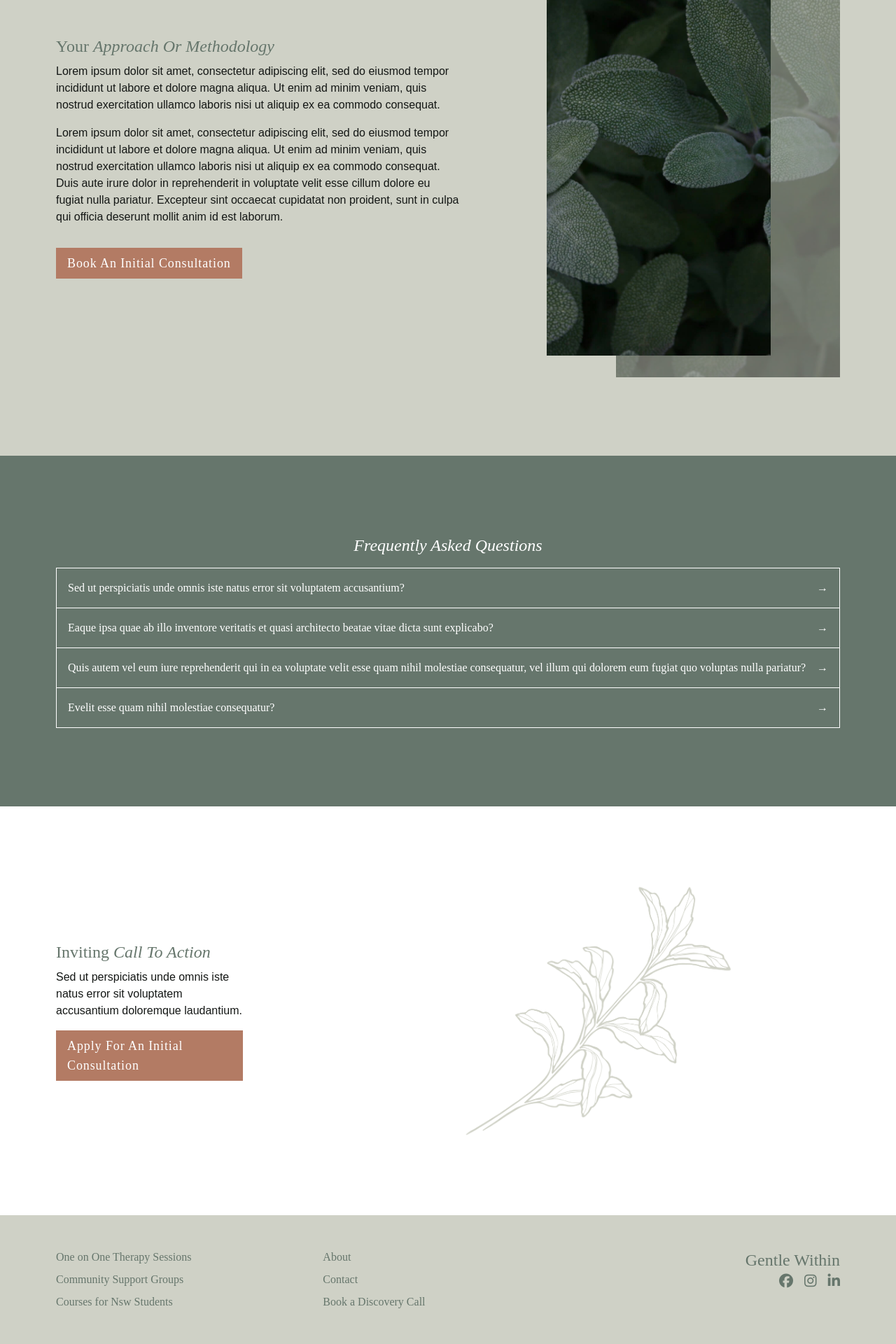
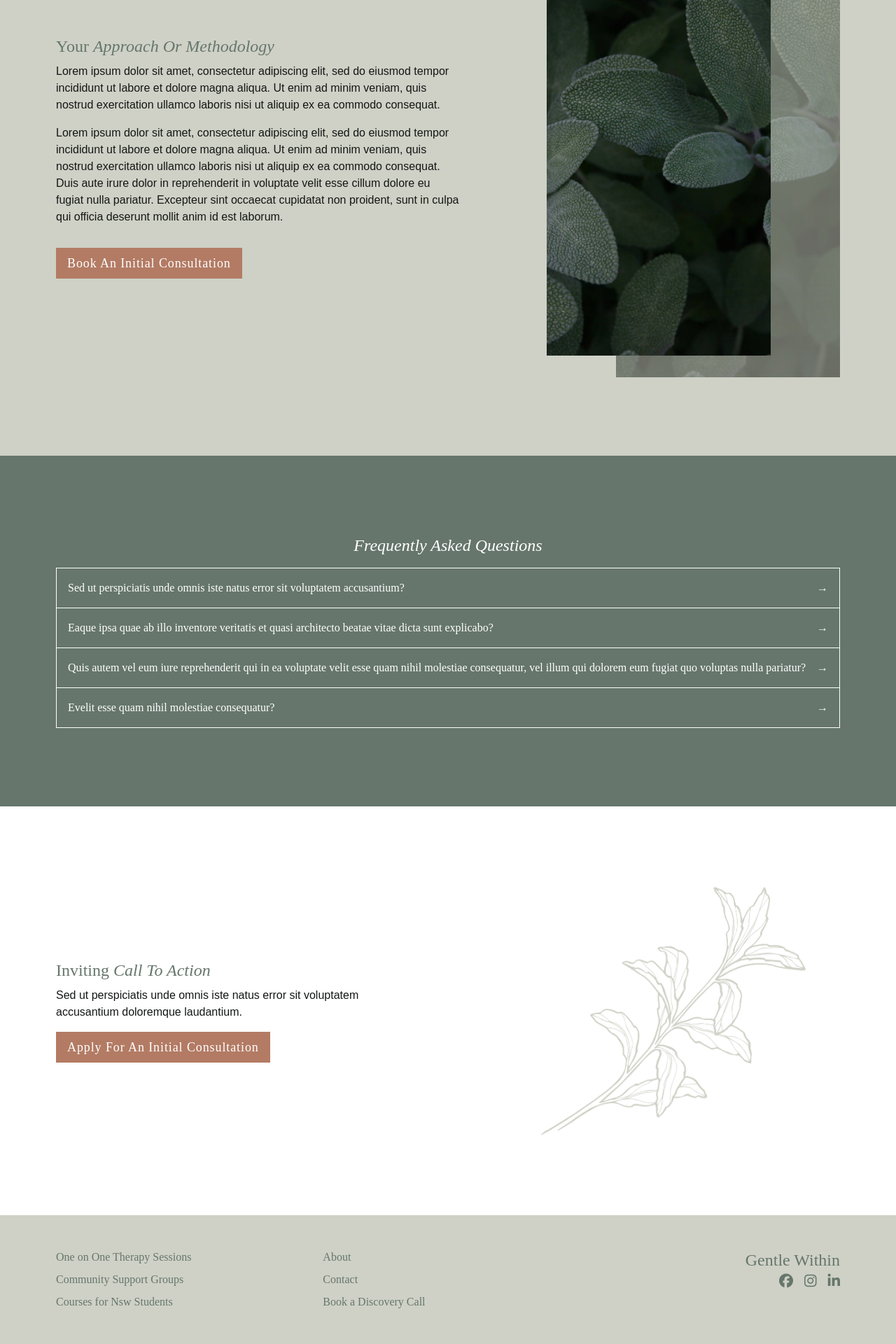
Before and after one commit to brittwoodard/gentle-within, a Jekyll site: the page built from _offerings/individual-therapy-sessions.md, in a window 1280 px wide. Shown: the part 2194-4114 px from the top of the page at 70% size. Built offline with Jekyll 4.4.1, drawn with Linux system fonts in a browser that asks for light colours; some web fonts are replaced.

Commit message:
fixed padding

```diff
--- a/_layouts/offering.html
+++ b/_layouts/offering.html
@@ -118,7 +118,7 @@ layout: default
 
 
 <!-- Call To Action -->
-<section class="grid grid-cols-3 py-20 lg:py-28">
+<section class="grid grid-cols-2 py-20 lg:py-28">
 
     <!-- Left Column / Text -->
     <div class="px-8 lg:px-20 flex items-center">
@@ -132,5 +132,5 @@ layout: default
     </div>
 
     <!-- Right Column / Image -->
-    <div class="col-span-2 bg-contain bg-center bg-no-repeat min-h-[40vh]" style="background-image: url('{{ page.cta.image_path }}');"></div>
+    <div class="bg-contain bg-center bg-no-repeat min-h-[40vh]" style="background-image: url('{{ page.cta.image_path }}');"></div>
 </section>
--- a/assets/css/style.css
+++ b/assets/css/style.css
@@ -858,6 +858,9 @@ li::marker {
 .grid-cols-3 {
   grid-template-columns: repeat(3, minmax(0, 1fr));
 }
+.grid-cols-2 {
+  grid-template-columns: repeat(2, minmax(0, 1fr));
+}
 .flex-wrap {
   flex-wrap: wrap;
 }
--- a/index.html
+++ b/index.html
@@ -140,7 +140,7 @@ seo:
 
 
 <!-- Healing Approaches -->
-<section class="grid md:grid-cols-2 md:gap-8 lg:gap-20 py-12 md:section-padding" data-aos="fade" data-aos-offset="0" data-aos-duration="3000">
+<section class="grid md:grid-cols-2 md:gap-8 lg:gap-20 py-20 lg:py-28 px-8 lg:px-20" data-aos="fade" data-aos-offset="0" data-aos-duration="3000">
 
   <!-- Left Column / Image -->
   <div class="bg-image-style min-h-[60vh] mb-12 md:mb-0" style="background-image: url('{{ page.approach.image.image_path }}'); background-position: {{ page.approach.image.image_focus }};"></div>
```
